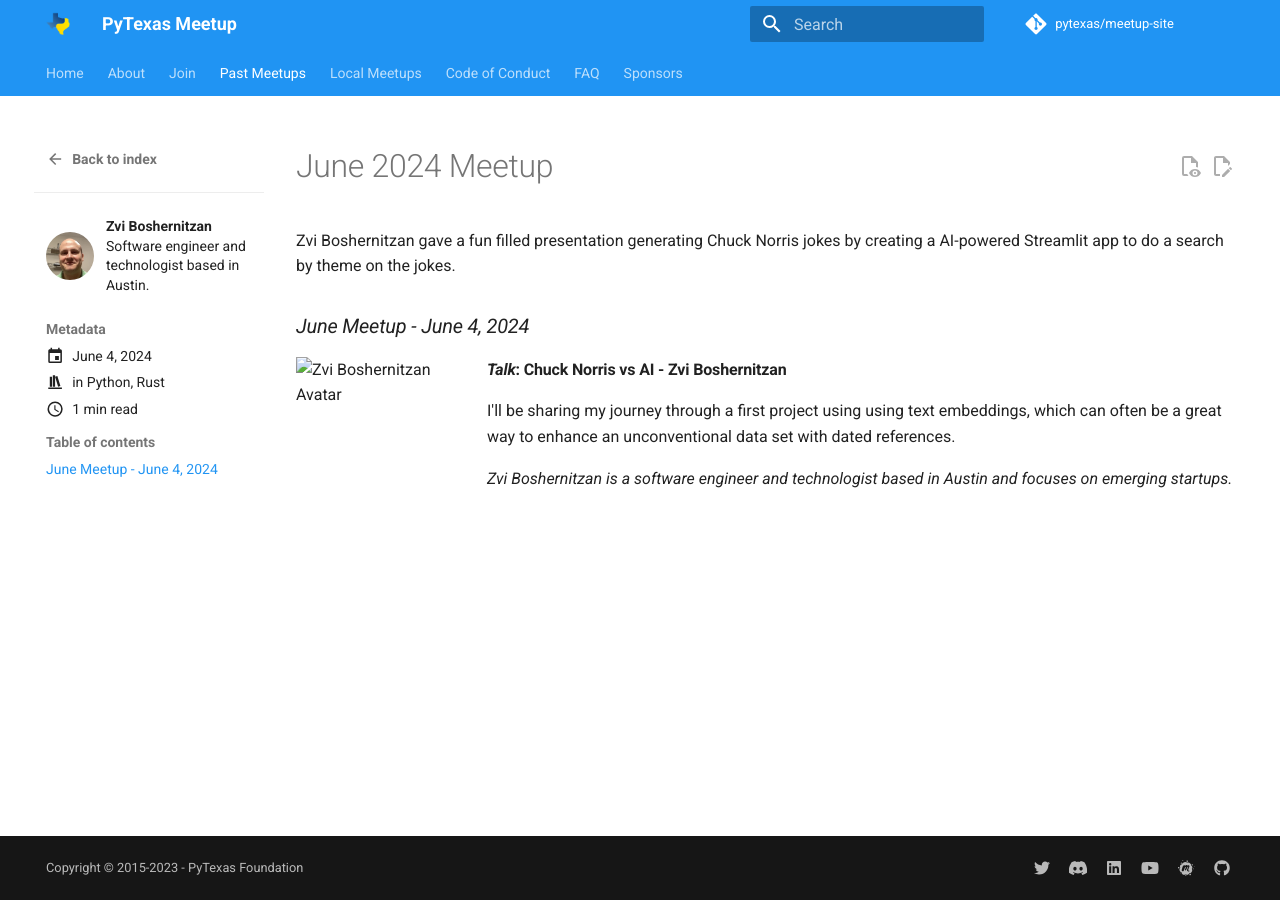
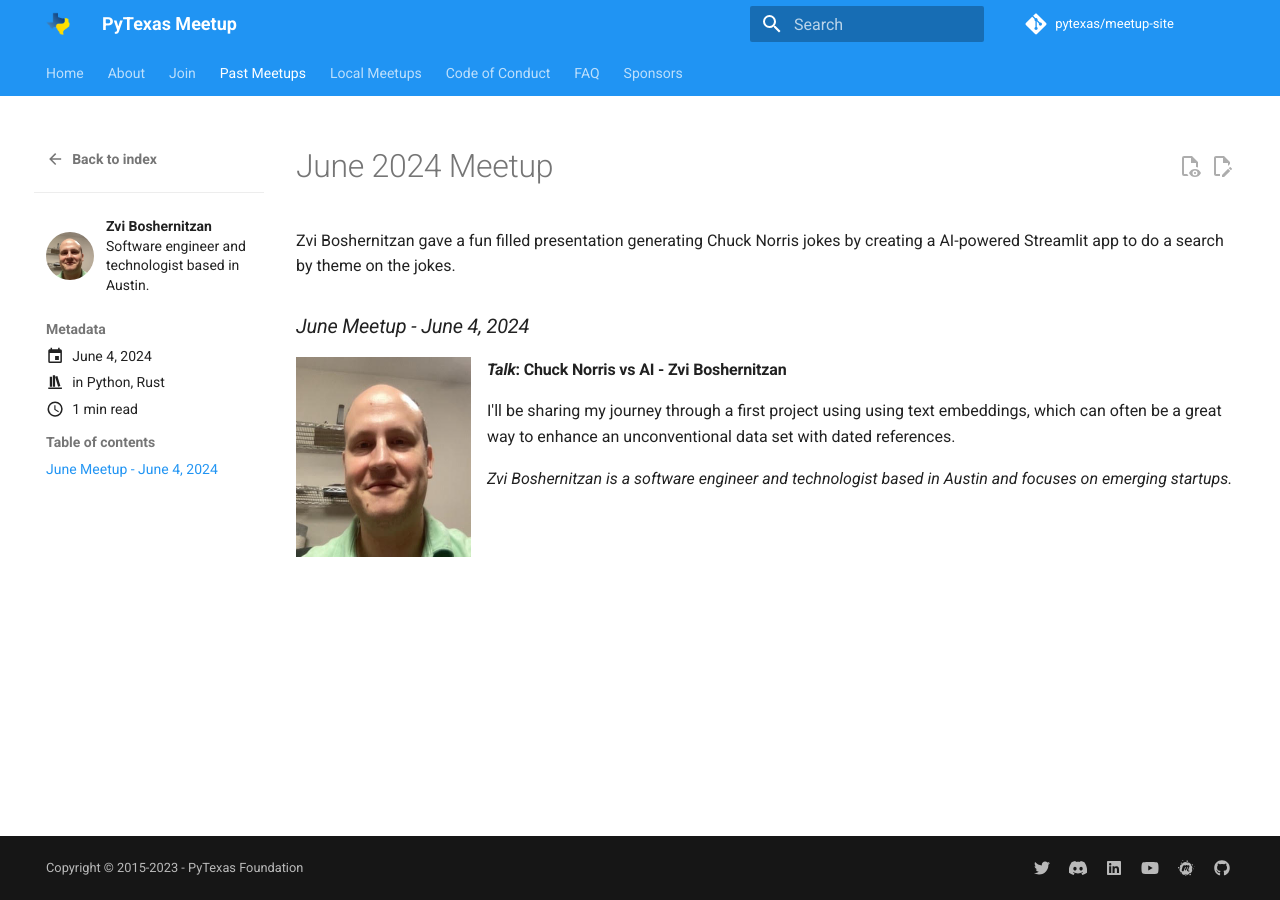
Before and after one commit to pytexas/meetup, an MkDocs documentation site: the page built from docs/past_meetups/posts/2024-06-04.md, in a window 1280 px wide. Built offline with MkDocs 1.6.1 and Material for MkDocs 9.7.7, drawn with Linux system fonts in a browser that asks for light colours; comment, search, counter and statistics services are not loaded.

Commit message:
Fixed link to Zvi's pic

```diff
--- a/docs/past_meetups/posts/2024-06-04.md
+++ b/docs/past_meetups/posts/2024-06-04.md
@@ -16,7 +16,7 @@
 <!-- more -->
 
 ### _June Meetup - June 4, 2024_
-![Zvi Boshernitzan Avatar](./assets/images/ZviBoshernitzan.jpg){: style="height:200px;width:175px" align=left}
+![Zvi Boshernitzan Avatar](../../assets/images/ZviBoshernitzan.jpg){: style="height:200px;width:175px" align=left}
 
 #### _Talk_: Chuck Norris vs AI - Zvi Boshernitzan
 
```
